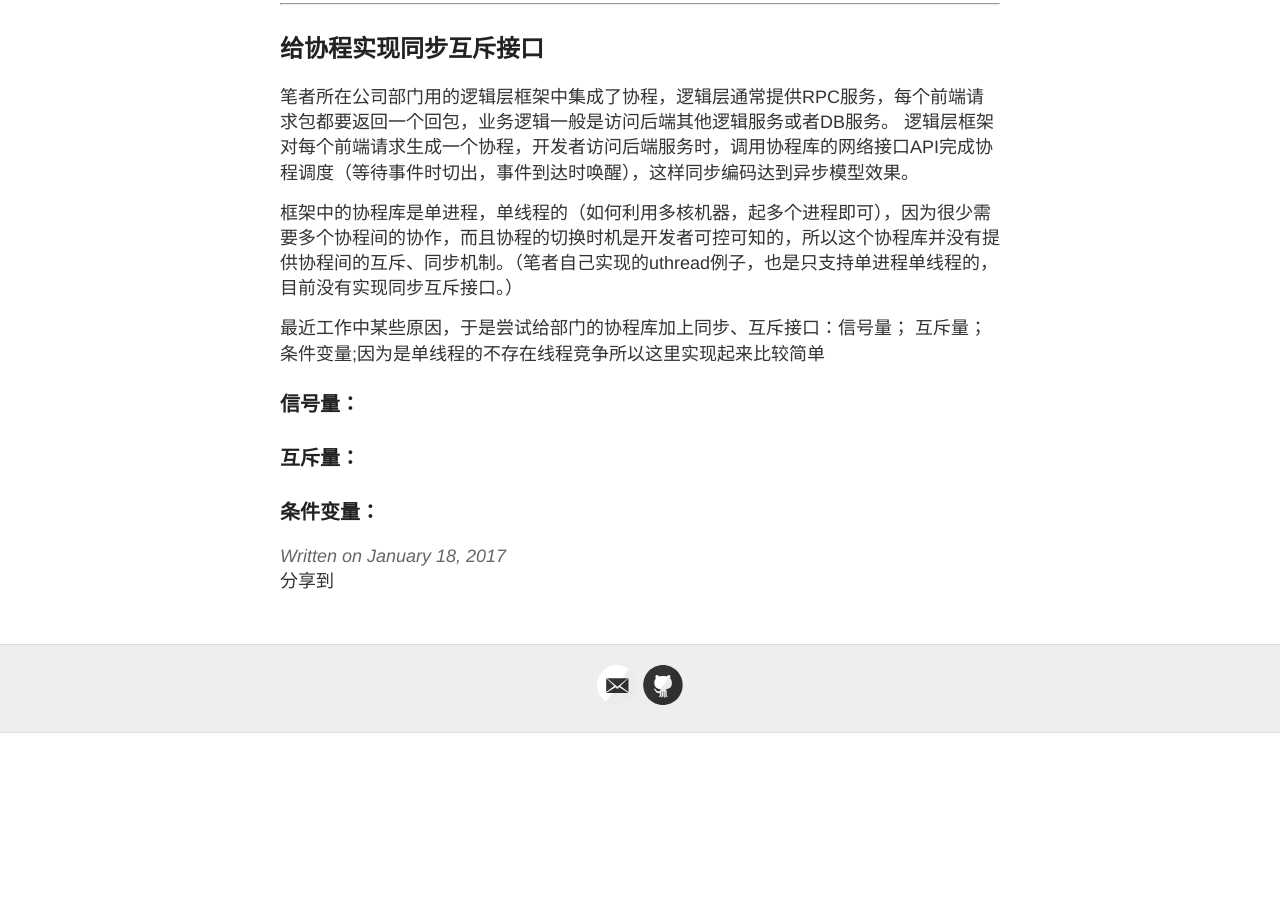
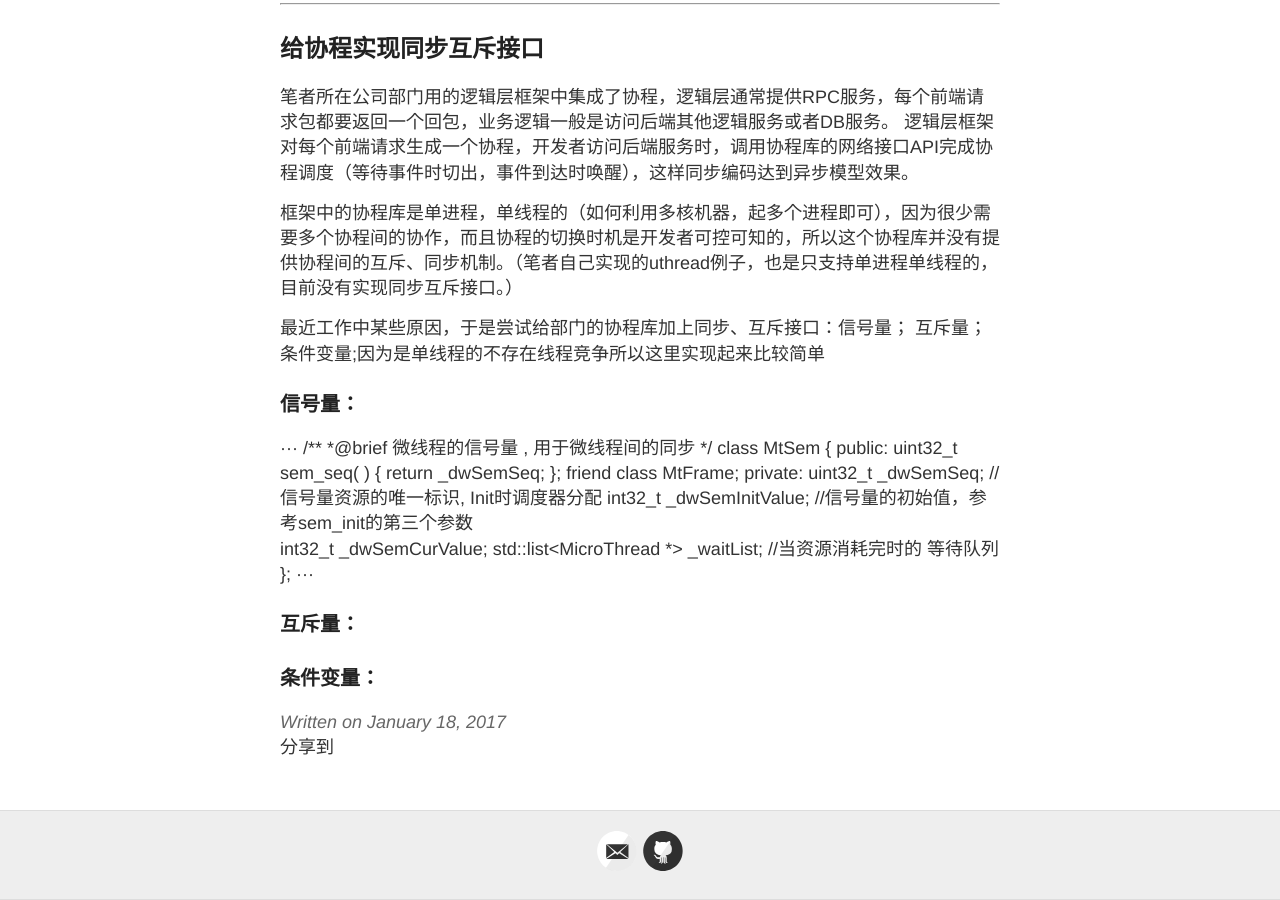
Before and after one commit to smallHW89/smallHW89.github.io, a Jekyll site: the page built from _posts/2017-01-18-relize-mutex-sync-on-coroutine.md, in a window 1280 px wide and 900 px high, scrolled down 1988 px. Built offline with Jekyll 4.4.1, drawn with Linux system fonts in a browser that asks for light colours; comment, search, counter and statistics services are not loaded; before the commit the page ends 2721 px from its top, so only the background shows below that.

Commit message:
Update 2017-01-18-relize-mutex-sync-on-coroutine.md

```diff
--- a/_posts/2017-01-18-relize-mutex-sync-on-coroutine.md
+++ b/_posts/2017-01-18-relize-mutex-sync-on-coroutine.md
@@ -57,6 +57,26 @@ A Computer is a state machine. Threads are for people who can't program state ma
 
 ###  信号量：
 
+···
+/**
+ *@brief 微线程的信号量 , 用于微线程间的同步
+ */
+class MtSem
+{
+    public:
+        uint32_t  sem_seq( )
+        {
+            return _dwSemSeq;
+        };
+        friend  class MtFrame;
+     private:
+        uint32_t  _dwSemSeq;     //信号量资源的唯一标识, Init时调度器分配
+        int32_t  _dwSemInitValue;   //信号量的初始值，参考sem_init的第三个参数
+        int32_t  _dwSemCurValue;
+        std::list<MicroThread *> _waitList;   //当资源消耗完时的 等待队列
+};
+···
+
 ###  互斥量：
 
 ###  条件变量：
```
